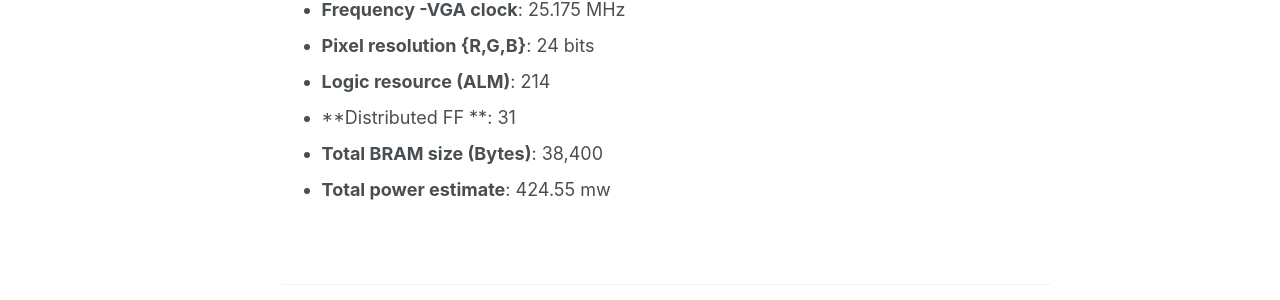
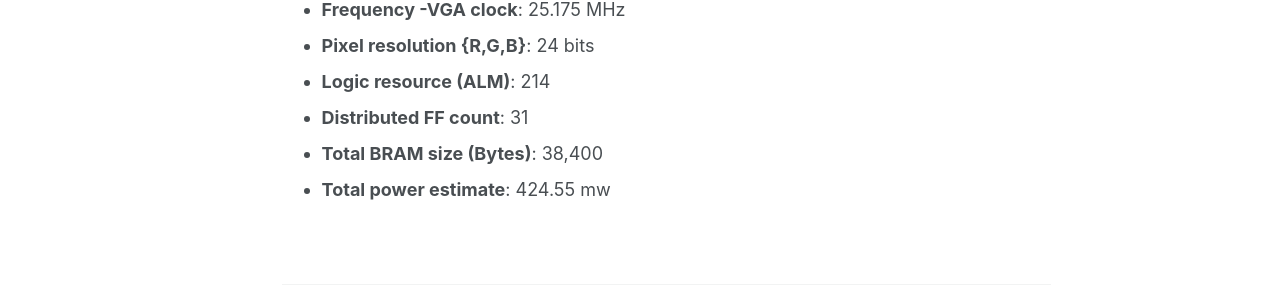
Before and after one commit to muhammadfarhan720/web-profile, a Jekyll site: the page built from _projects/RTL-VGA-Graphics-Processor.md, in a window 1280 px wide and 1177 px high. Shown: the part 437-737 px from the top of the window. Built offline with Jekyll 4.4.1, drawn with Linux system fonts in a browser that asks for light colours.

Commit message:
update_GPU
update_GPU

```diff
--- a/_projects/RTL-VGA-Graphics-Processor.md
+++ b/_projects/RTL-VGA-Graphics-Processor.md
@@ -13,6 +13,6 @@ order: 3
 - **Frequency -VGA clock**: 25.175 MHz
 - **Pixel resolution {R,G,B}**: 24 bits
 - **Logic resource (ALM)**: 214
-- **Distributed FF **: 31
+- **Distributed FF count**: 31
 - **Total BRAM size (Bytes)**: 38,400
 - **Total power estimate**: 424.55 mw
```
